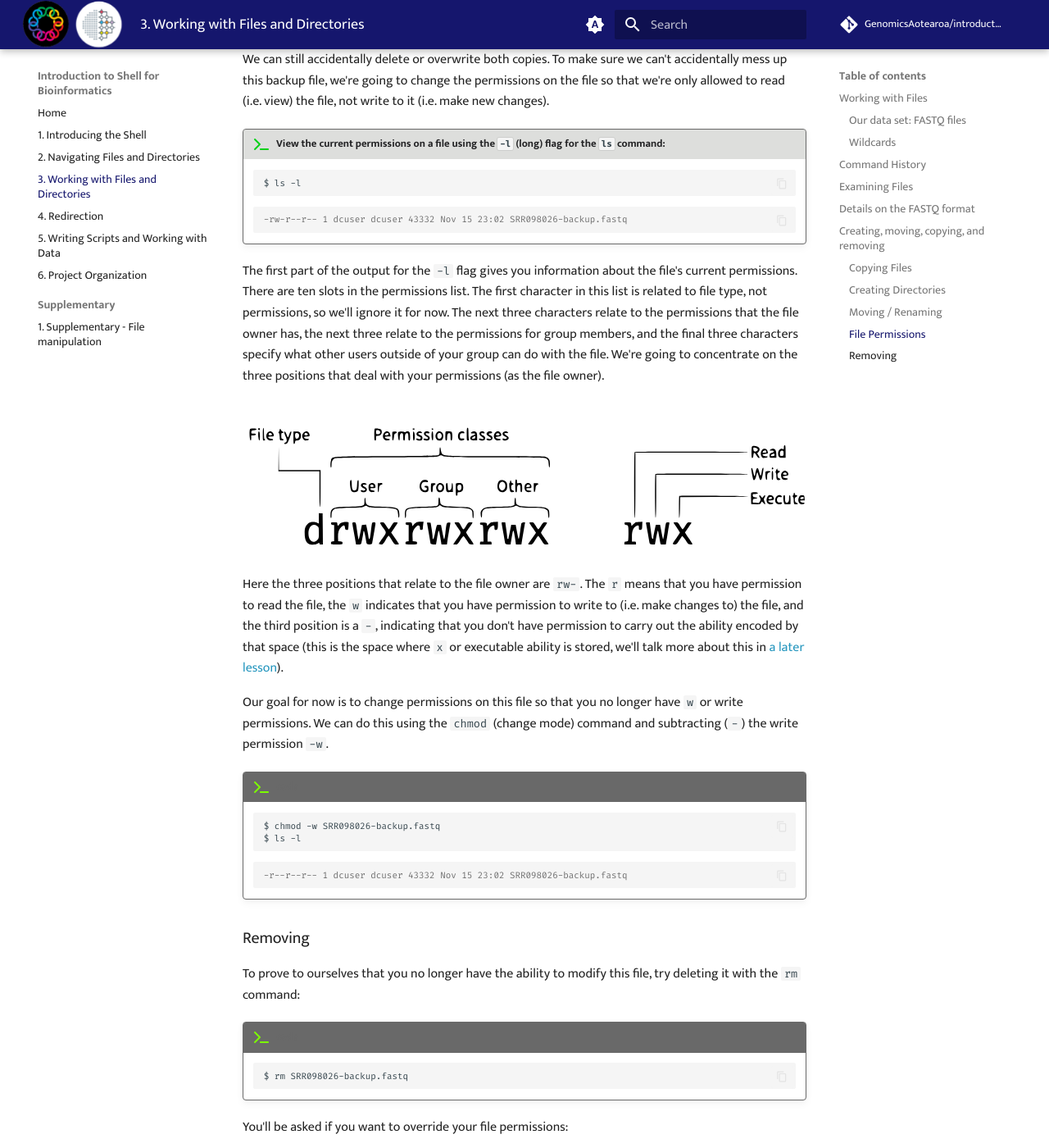
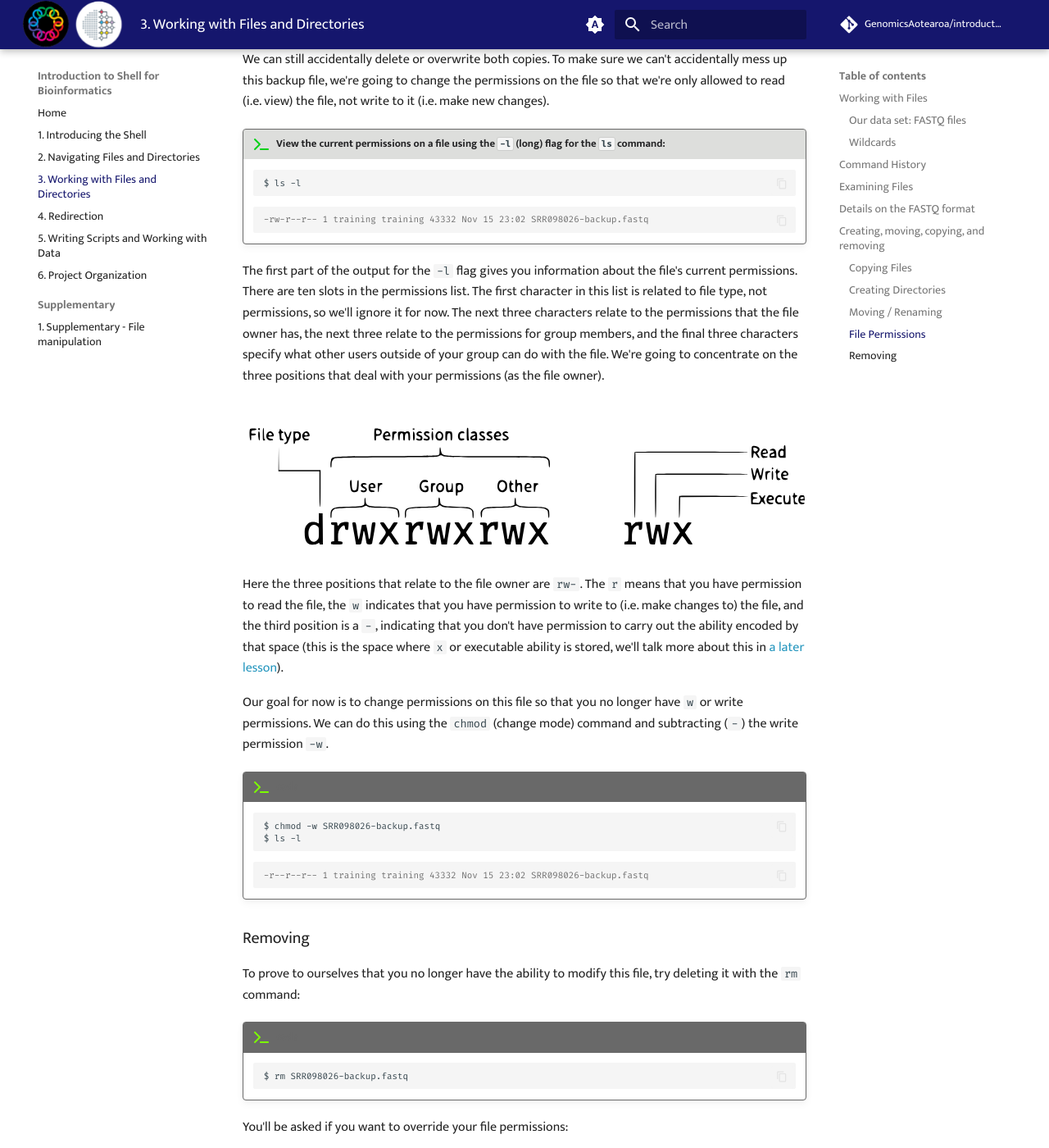
Before and after one commit to GenomicsAotearoa/introduction-to-shell, an MkDocs documentation site: the page built from docs/03-working-with-files.md, in a window 1280 px wide and 1400 px high, scrolled down 8179 px. Shown: the whole window at 82% size. Built offline with MkDocs 1.6.1 and Material for MkDocs 9.7.7, drawn with Linux system fonts in a browser that asks for light colours; comment, search, counter and statistics services are not loaded.

Commit message:
change dcuser to training

````diff
--- a/docs/03-working-with-files.md
+++ b/docs/03-working-with-files.md
@@ -455,7 +455,7 @@ that we're only allowed to read (i.e. view) the file, not write to it (i.e. make
     ```
 
     ```output
-    -rw-r--r-- 1 dcuser dcuser 43332 Nov 15 23:02 SRR098026-backup.fastq
+    -rw-r--r-- 1 training training 43332 Nov 15 23:02 SRR098026-backup.fastq
     ```
 
 The first part of the output for the `-l` flag gives you information about the file's current permissions. There are ten slots in the
@@ -481,7 +481,7 @@ Our goal for now is to change permissions on this file so that you no longer hav
     ```
 
     ```output
-    -r--r--r-- 1 dcuser dcuser 43332 Nov 15 23:02 SRR098026-backup.fastq
+    -r--r--r-- 1 training training 43332 Nov 15 23:02 SRR098026-backup.fastq
     ```
 
 ### Removing
@@ -542,8 +542,8 @@ we just made.
            It's always a good idea to check your work with `ls -l backup`. You should see something like:
 
          ```output
-         -r--r--r-- 1 dcuser dcuser 47552 Nov 15 23:06 SRR097977-backup.fastq
-         -r--r--r-- 1 dcuser dcuser 43332 Nov 15 23:06 SRR098026-backup.fastq
+         -r--r--r-- 1 training training 47552 Nov 15 23:06 SRR097977-backup.fastq
+         -r--r--r-- 1 training training 43332 Nov 15 23:06 SRR098026-backup.fastq
          ```
 
 !!! graduation-cap "keypoints"
````
